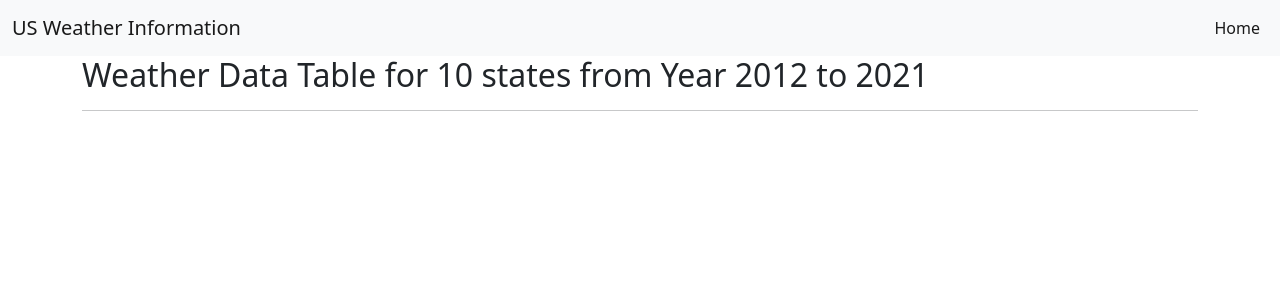
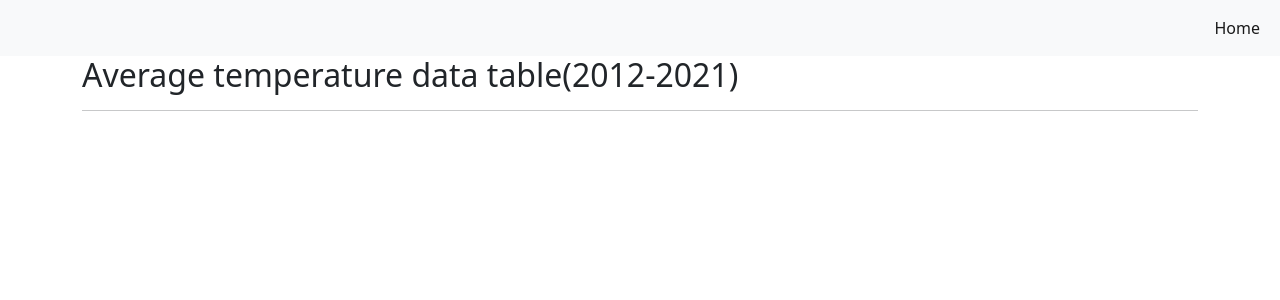
Before and after one commit to colinscampbell/project-3-group-1, a Flask app: page /weather_table in a window 1280 px wide. Shown: the top 300 px of the page. Run offline with Flask 2, Linux system fonts and the light colour scheme; data that the repository does not hold is empty; parts of the project's set-up code (start-up, migrations or seed data) failed here and were passed over; some libraries are stand-ins or nearby versions.

Commit message:
changed weather html

```diff
--- a/templates/weather_table.html
+++ b/templates/weather_table.html
@@ -15,10 +15,6 @@
 
   <nav class="navbar navbar-expand-lg navbar-light bg-light">
     <div class="container-fluid">
-      <a class="navbar-brand" href="/">US Weather Information</a>
-      <button class="navbar-toggler" type="button" data-bs-toggle="collapse" data-bs-target="#navbarSupportedContent" aria-controls="navbarSupportedContent" aria-expanded="false" aria-label="Toggle navigation">
-        <span class="navbar-toggler-icon"></span>
-      </button>
       <div class="collapse navbar-collapse" id="navbarSupportedContent">
         <ul class="navbar-nav ms-auto mb-2 mb-lg-0">
           <li class="nav-item">
@@ -29,11 +25,9 @@
     </div>
   </nav>
 
-
   <div class="container">
 
-
-    <h2>Weather Data Table  for 10 states from Year 2012 to 2021</h2>
+    <h2>Average temperature data table(2012-2021)</h2>
     <hr>
 
     <div class="row" >
```
